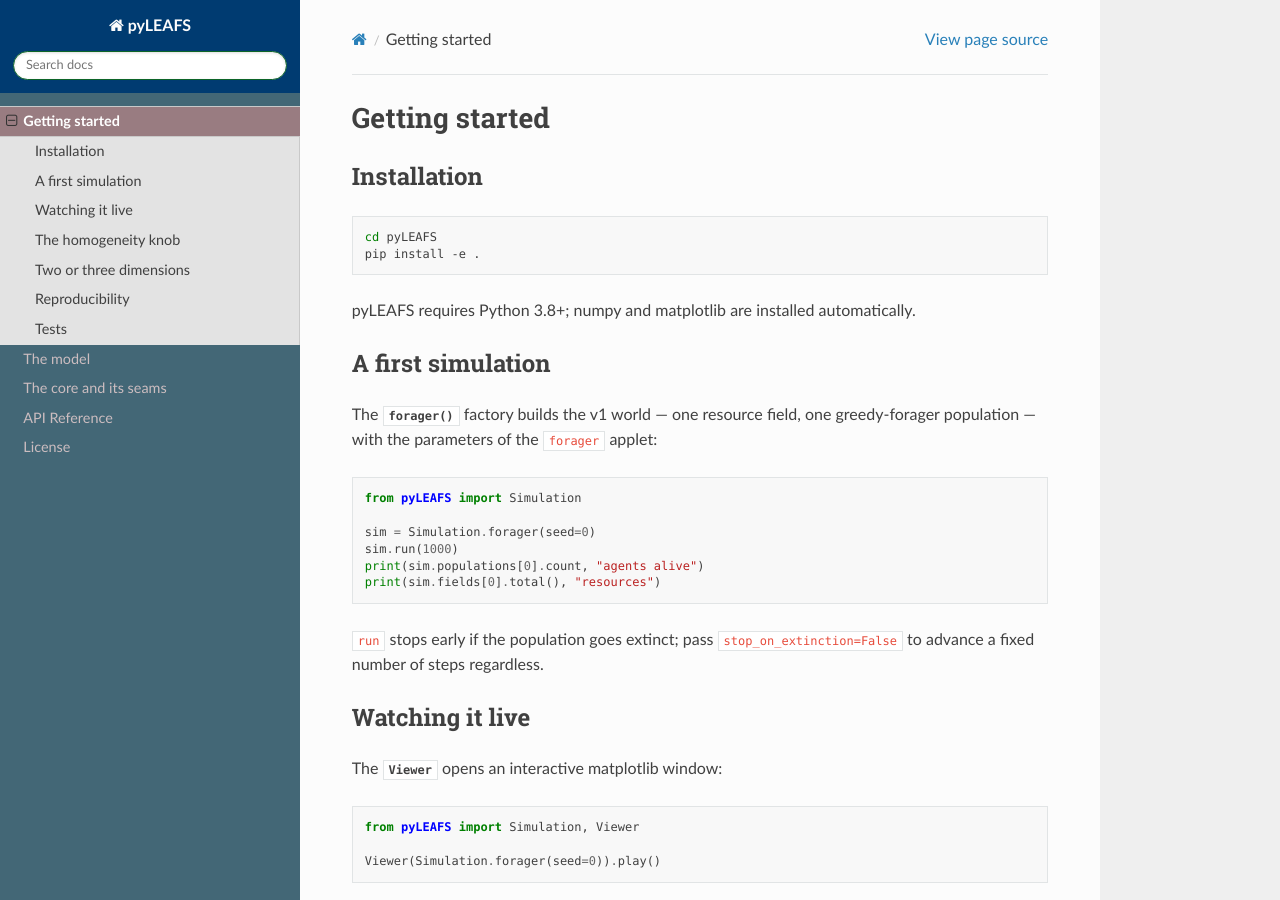
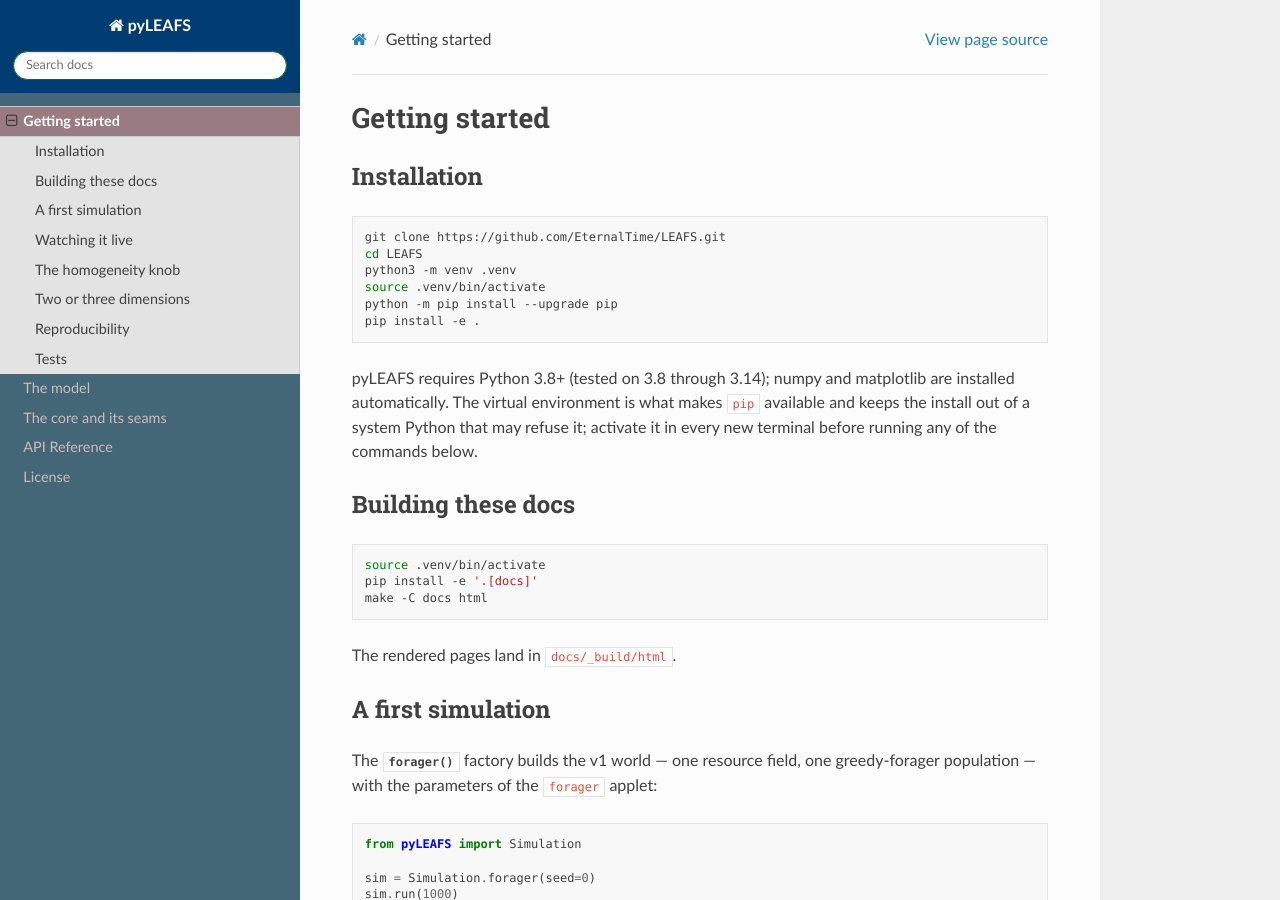
Before and after one commit to EternalTime/LEAFS, a Sphinx documentation site: the page built from docs/getting_started.rst, in a window 1280 px wide and 900 px high. Built offline with Sphinx 7.4.7 and the Read the Docs theme 3.1.0, drawn with Linux system fonts in a browser that asks for light colours; some of the changed text lies outside the part shown.

Commit message:
fix(pyLEAFS): repair install instructions and correct 404 docs URLs (#1)
The README and the Getting Started guide told readers to 'cd pyLEAFS' and run
'pip install -e .'. On a clean clone that fails three ways: pyLEAFS/ is the
package directory and holds no pyproject.toml, 'pip' does not exist where only
'pip3' is on PATH, and a system Python then refuses the install under PEP 668.
The documentation and test sections had the same problem and named no
environment to install into.

Both documents now clone, create and activate a virtual environment at the
project root, and install from there, and the documentation and test sections
activate it first so a reader in a fresh terminal does not hit the original
failure. The README points at the hosted Getting Started page as the reference.

pyLEAFS.docs() opened damiansowinski.com/pyLEAFS/, which returns 404; the site
is served at damiansowinski.com/LEAFS/.

Sphinx, sphinx-rtd-theme and pytest were required by the documented workflow
but declared nowhere; the docs list is what docs/conf.py actually loads, where
autodoc, napoleon, mathjax and viewcode ship with Sphinx and sphinx_rtd_theme
is the only external requirement. The README and the Getting Started guide now
install them through the extras.

The dependency bounds are the oldest releases satisfying what the code calls:
numpy 1.17 for np.random.default_rng and matplotlib 3.1 for the
FuncAnimation cache_frame_data keyword. requires-python is unchanged: >=3.8 is
correct, and the suite was run on 3.8 through 3.14 to confirm it. The bare
Programming Language :: Python :: 3 classifier is replaced by that range.

Both project URLs pointed at pyLEAFS spellings that return 404; the repository
is EternalTime/LEAFS and the site is served at damiansowinski.com/LEAFS/.

```diff
--- a/docs/getting_started.rst
+++ b/docs/getting_started.rst
@@ -6,10 +6,28 @@
 
 .. code-block:: bash
 
-   cd pyLEAFS
+   git clone https://github.com/EternalTime/LEAFS.git
+   cd LEAFS
+   python3 -m venv .venv
+   source .venv/bin/activate
+   python -m pip install --upgrade pip
    pip install -e .
 
-pyLEAFS requires Python 3.8+; numpy and matplotlib are installed automatically.
+pyLEAFS requires Python 3.8+ (tested on 3.8 through 3.14); numpy and matplotlib
+are installed automatically. The virtual environment is what makes ``pip``
+available and keeps the install out of a system Python that may refuse it;
+activate it in every new terminal before running any of the commands below.
+
+Building these docs
+-------------------
+
+.. code-block:: bash
+
+   source .venv/bin/activate
+   pip install -e '.[docs]'
+   make -C docs html
+
+The rendered pages land in ``docs/_build/html``.
 
 A first simulation
 -------------------
@@ -105,5 +123,6 @@
 
 .. code-block:: bash
 
-   pip install pytest
+   source .venv/bin/activate
+   pip install -e '.[test]'
    pytest
--- a/pyLEAFS/__init__.py
+++ b/pyLEAFS/__init__.py
@@ -27,7 +27,7 @@
 def docs():
     """Open the online pyLEAFS documentation in a web browser."""
     import webbrowser
-    webbrowser.open('https://damiansowinski.com/pyLEAFS/')
+    webbrowser.open('https://damiansowinski.com/LEAFS/')
 
 
 from pyLEAFS.grid import Grid
```
Also changed, not shown: README.md (+23 -5 lines), pyproject.toml (+20 -5 lines).
